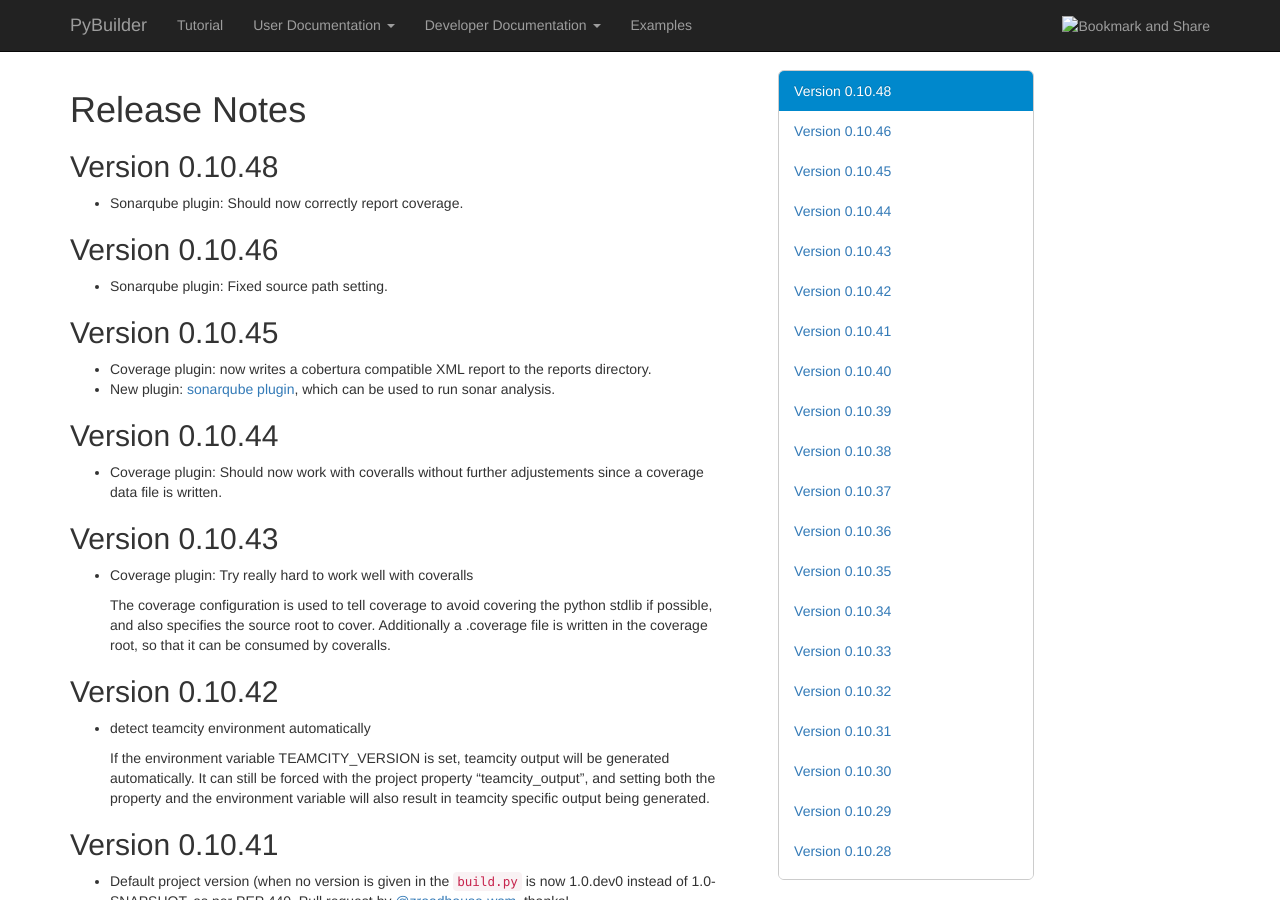
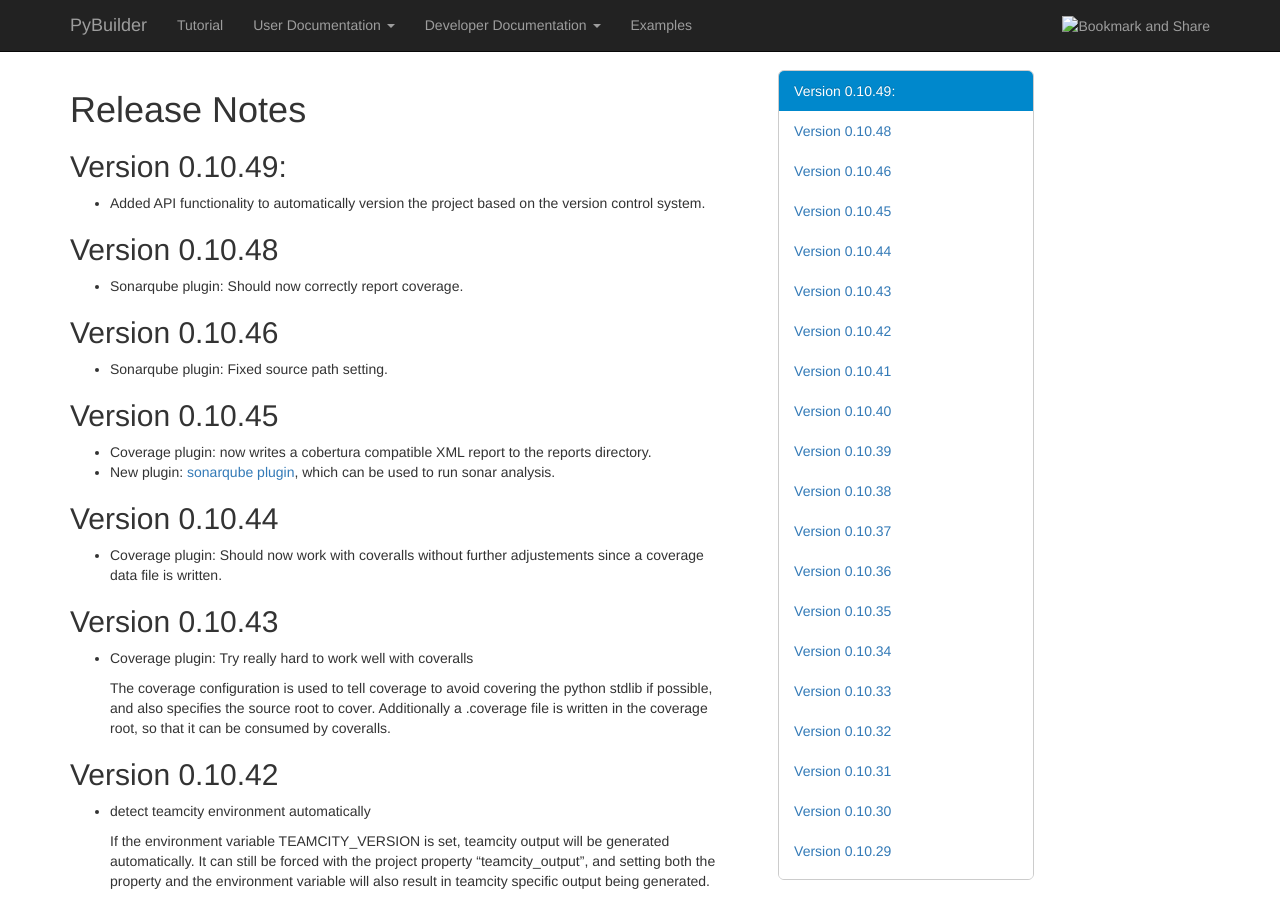
Before and after one commit to pybuilder/pybuilder.github.io, a Jekyll site: the page built from releasenotes/index.md, in a window 1280 px wide and 900 px high. Built offline with Jekyll 4.4.1, drawn with Linux system fonts in a browser that asks for light colours; nearby versions of some CDN libraries.

Commit message:
Update index.md

```diff
--- a/releasenotes/index.md
+++ b/releasenotes/index.md
@@ -4,6 +4,9 @@ title: pybuilder - an extensible, easy to use continuous build tool for Python
 ---
 
 # Release Notes
+
+## Version 0.10.49:
+* Added API functionality to automatically version the project based on the version control system.
 
 ## Version 0.10.48
 * Sonarqube plugin: Should now correctly report coverage.
```
